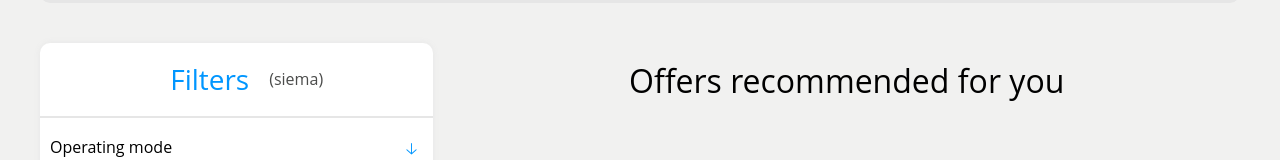
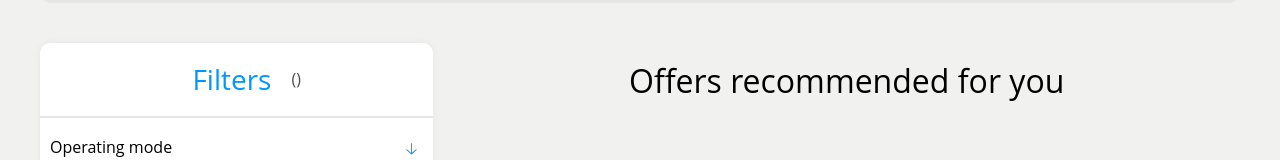
Before and after one commit to mizdebski77/Easy-Employ, a React (Create React App) app: page /Offers in a window 1280 px wide. Shown: the part 409-569 px from the top of the page. Built offline with nearby package versions, Linux system fonts and the light colour scheme.

Commit message:
Unused elemets from filters component removed

```diff
--- a/src/features/JobOffers/Filters/filters.tsx
+++ b/src/features/JobOffers/Filters/filters.tsx
@@ -10,15 +10,12 @@ export const Filters = () => {
     const dispatch = useDispatch();
 
     const filters = useSelector((state: RootState) => state.filters.filters)
-    const xd = useSelector((state: RootState) => state.filters)
-    console.log(xd);
-
 
     return (
         <FiltersWrapper>
             <TitleWrapper>
                 <FilterTitle>Filters</FilterTitle>
-                <TitleSpan>(siema)</TitleSpan>
+                <TitleSpan>()</TitleSpan>
             </TitleWrapper>
             {filters.map((filter) => (
                 <FilterCategory key={filter.id}>
```
